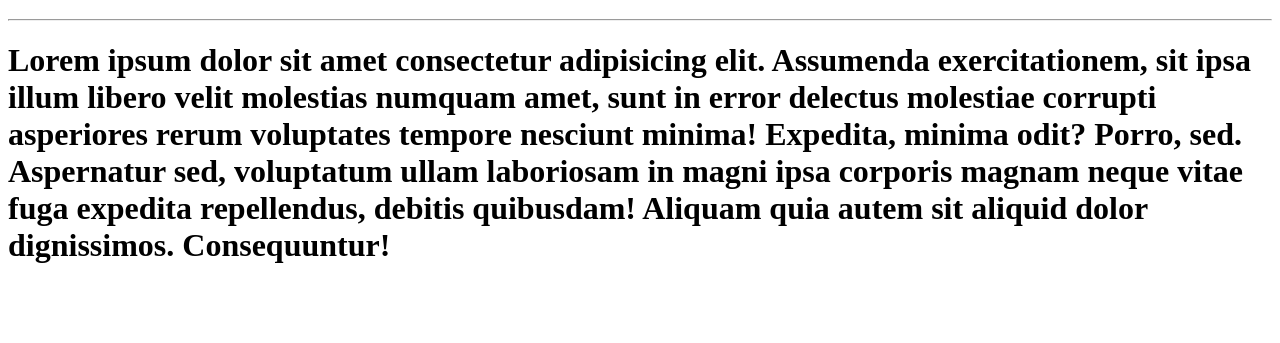
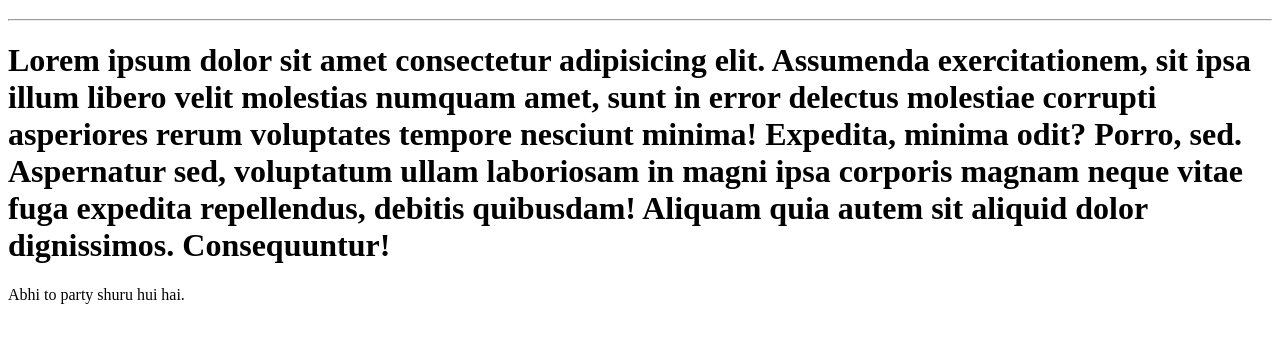
Before and after one commit to SaqbAhmad/practice-repo, a plain HTML site: page new.html in a window 1280 px wide. Shown: the part 61-404 px from the top of the page. Drawn offline with Linux system fonts and the light colour scheme.

Commit message:
Updated commit

```diff
--- a/new.html
+++ b/new.html
@@ -11,5 +11,6 @@
      <hr>
      <h1>Lorem ipsum dolor sit amet consectetur adipisicing elit. Assumenda exercitationem, sit ipsa illum libero velit molestias numquam amet, sunt in error delectus molestiae corrupti asperiores rerum voluptates tempore nesciunt minima!
      Expedita, minima odit? Porro, sed. Aspernatur sed, voluptatum ullam laboriosam in magni ipsa corporis magnam neque vitae fuga expedita repellendus, debitis quibusdam! Aliquam quia autem sit aliquid dolor dignissimos. Consequuntur!</h1>
+     <p>Abhi to party shuru hui hai.</p>
 </body>
 </html>
```
